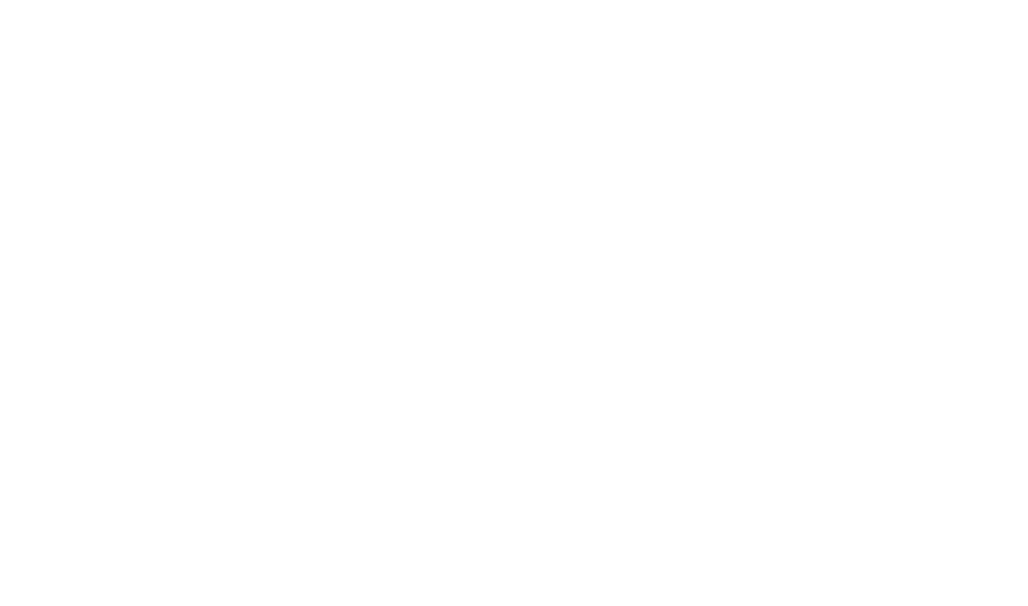
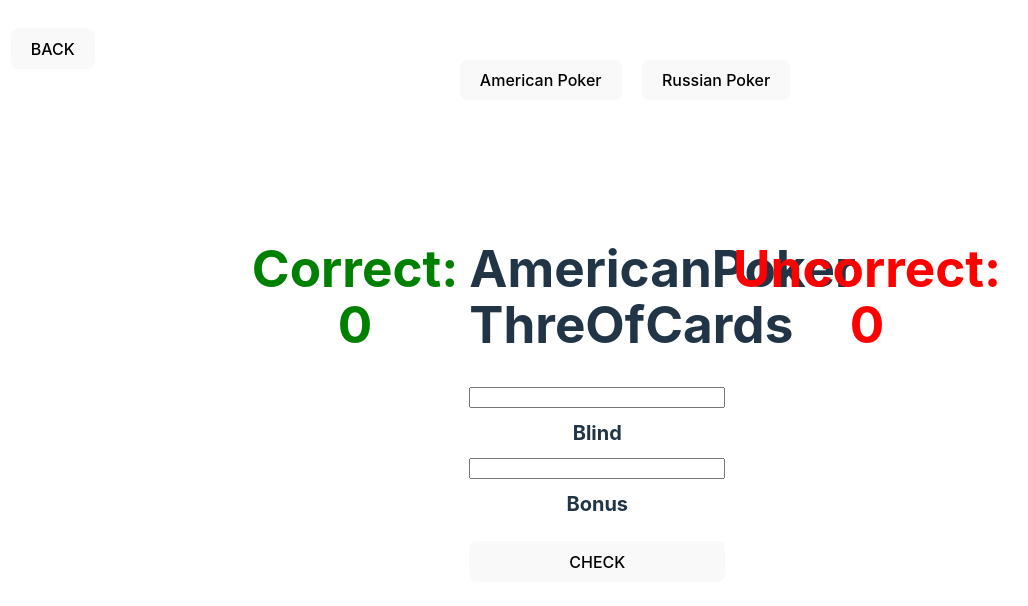
Before and after one commit to BuczekB/dealer-app, a React (Vite) app: page /PokerPayments in a window 1280 px wide. Before the commit this address had no page. Shown: the top 606 px of the page, without its empty margins (15-1043 px from the left). Built offline with nearby package versions, Linux system fonts and the light colour scheme.

Commit message:
add poker payments card

```diff
--- a/src/App.jsx
+++ b/src/App.jsx
@@ -3,6 +3,7 @@ import { Route, Routes } from 'react-router-dom'
 import MultiplicationTable from './MultiplicationTable'
 import HomePage from './HomePage'
 import CountingBJ from "./CountingBJ"
+import PokerPayments from './PokerPayments'
 
 import './App.css'
 
@@ -19,6 +20,7 @@ function App() {
         <Route path='/dealer-app' element={<HomePage/>}></Route>
         <Route path='/MultiplicationTable' element={<MultiplicationTable/>}></Route>
         <Route path='/CountingBJ' element={<CountingBJ/>}></Route>
+        <Route path='/PokerPayments' element={<PokerPayments/>}></Route>
      </Routes>
 
 
--- a/src/CountingBJ.jsx
+++ b/src/CountingBJ.jsx
@@ -17,7 +17,7 @@ export function CountingBJ() {
 
   const [correct, setCorrect] = useState(0)
   const [uncorrect, setUncorrect] = useState(0)
-  const [selectNumbers, setSelectNumbers] = useState([{a: 19 }, {b: 0}])
+  const [selectNumbers, setSelectNumbers] = useState([{a: 80 }, {b: 0}])
 
 
 
@@ -124,6 +124,7 @@ const data =[
     const {a} = selectNumbers[0]
     const {b} = selectNumbers[1]
     toggleNumber(a, b)
+
   },[])
 
 
@@ -171,7 +172,7 @@ const data =[
           toggleNumber(19, 0)
           setSelectNumbers([{a: 19}, {b:0}])
         break;
-        case '100-600':
+        case '100-400':
             toggleNumber(80, 19)
             setSelectNumbers([{a: 80}, {b:19}])
 
@@ -198,7 +199,7 @@ const data =[
 
 <div className='buttonBox'>
           <button id='first' onClick={() => changeNumbers('100')}>1-100</button>
-          <button id='secound' onClick={() => changeNumbers('100-600')}>100-600</button>
+          <button id='secound' onClick={() => changeNumbers('100-400')}>100-400</button>
           <button id='all' onClick={() => changeNumbers('all')}>ALL</button>
         </div>
 
--- a/src/HomePage.jsx
+++ b/src/HomePage.jsx
@@ -10,15 +10,14 @@ function HomePage() {
 
   return (
       <div className='container' >
-
-     <h1>HomePage</h1>
-
-
      <Link to="/MultiplicationTable">
      <button>Multiplication Table</button>
      </Link>
      <Link to="/CountingBJ">
      <button>Counting BJ</button>
+     </Link>
+     <Link to="/PokerPayments">
+     <button>PokerPayments</button>
      </Link>
 
 
--- a/src/MultiplicationTable.css
+++ b/src/MultiplicationTable.css
@@ -62,10 +62,12 @@ width: 50vw;
 
 .buttonBox{
   display: flex;
+  justify-content: center;
   position: absolute;
   top: 10%;
   left: 50%;
   transform: translate(-50%,-50%);
+  min-width: 50vw;
 }
 
 .mobileButton{
@@ -108,6 +110,7 @@ width: 50vw;
     width: 95vw;
     justify-content: center;
     font-size: 12px;
+   background-color: aquamarine;
   }
 }
 
--- /dev/null
+++ b/src/PokerPayments.css
@@ -0,0 +1,21 @@
+.inputBox{
+    display: flex;
+    flex-direction: column;
+    width: 20vw;
+    text-align: center;
+
+
+}
+.labelInputBox{
+    font-size: 20px;
+    padding: 10px;
+    font-weight: bold;
+}
+.buttonBox{
+    display: flex;
+    width: 20VW;
+    transform: translate(-50%,-50%);
+}
+.buttonBox button{
+    margin: 0 10px;
+}
--- /dev/null
+++ b/src/PokerPayments.jsx
@@ -0,0 +1,197 @@
+import { useEffect, useState } from "react"
+import { Link } from "react-router-dom"
+
+import './PokerPayments.css'
+
+const PokerPayments = () => {
+
+    const dataAmerican = [
+        {name: 'BigPoker', blind: 500, bonus: 50},
+        {name: 'SmallPoker', blind: 50, bonus: 40},
+        {name: 'FourOfCards', blind: 10, bonus: 30},
+        {name: 'Full', blind: 3, bonus: 9},
+        {name: 'Flush', blind: 3/2, bonus: 7},
+        {name: 'Strit', blind: 1, bonus: 4},
+        {name: 'ThreOfCards', blind: 0, bonus: 3},
+    ]
+    const dataRussian = [
+        {name: 'BigPoker', bet: 100, bonus: 10000},
+        {name: 'SmallPoker', bet: 50, bonus: 2000},
+        {name: 'FourOfCards', bet: 20, bonus: 500},
+        {name: 'Full', bet: 7, bonus: 200},
+        {name: 'Flush', bet: 5, bonus: 100},
+        {name: 'Strit', bet: 4, bonus: 50},
+        {name: 'ThreOfCards', bet: 3, bonus: 0},
+        {name: 'TwoPair', bet: 2, bonus: 0},
+        {name: 'OnePair', bet: 1, bonus: 0},
+    ]
+    const dataOfPokers = [
+      {name: 'AmericanPoker', firstValue: 'Blind', secoundValue: 'Bonus', data: 'dataAmerican'},
+      {name: 'RussianPoker', firstValue: 'Bet', secoundValue: 'Bonus', data: 'dataRussian'}
+    ]
+
+
+    const [nameOfGame, setNameOfGame] = useState(dataAmerican)
+    const [toggleHands, setToggleHands] = useState('')
+    const [inputValueOne, setInputValueOne] = useState('')
+    const [inputValueTwo, setInputValueTwo] = useState('')
+    const [correct, setCorrect] = useState(0)
+    const [uncorrect, setUncorrect] = useState(0)
+    const [choosePoker, setChoosePoker] = useState(dataOfPokers[0])
+
+
+    useEffect(() =>{
+      toggleNumber(6,1, dataAmerican)
+     },[])
+
+    const toggleNumber = (valueMax, valueMin, nameOfDataBase) =>{
+      const random = Math.floor(Math.random() * (valueMax - valueMin + 1) + valueMin);
+
+
+     console.log(nameOfGame);
+
+
+      const arrayElement = nameOfDataBase[random]
+
+
+      setToggleHands(arrayElement)
+
+   }
+
+   const handleChangeFirstInput = (e) =>{
+    setInputValueOne(e.target.value)
+ }
+ const handleChangeSecoundInput = (e) =>{
+  setInputValueTwo(e.target.value)
+}
+
+const checkPayments = () =>{
+
+  console.log(toggleHands);
+
+  if(choosePoker.name === 'AmericanPoker'){
+    if(toggleHands.blind == inputValueOne & toggleHands.bonus == inputValueTwo){
+      setCorrect(correct+1)
+      toggleNumber(6,1, dataAmerican)
+      setInputValueOne('')
+      setInputValueTwo('')
+    }
+    else{
+      setUncorrect(uncorrect+1)
+      setInputValueOne('')
+      setInputValueTwo('')
+    }
+  }
+
+  if(choosePoker.name === 'RussianPoker'){
+    if( toggleHands.bet == inputValueOne & toggleHands.bonus == inputValueTwo){
+      setCorrect(correct+1)
+      toggleNumber(6,1, dataRussian)
+      setInputValueOne('')
+      setInputValueTwo('')
+    }
+    else{
+      setUncorrect(uncorrect+1)
+      setInputValueOne('')
+      setInputValueTwo('')
+    }
+  }
+
+
+
+}
+const changeGame = (value) =>{
+
+  console.log(value);
+
+  console.log(value);
+
+  console.log(choosePoker.name);
+
+
+  switch (value) {
+    case 'American':
+        setNameOfGame(dataAmerican)
+        toggleNumber(6,1, dataAmerican)
+        setChoosePoker(dataOfPokers[0])
+        console.log('tets');
+      break;
+      case 'Russian':
+        setNameOfGame(dataRussian)
+        toggleNumber(6,1, dataRussian)
+        setChoosePoker(dataOfPokers[1])
+        console.log('test');
+        break;
+    default:
+      break
+  }
+
+  console.log(choosePoker.name);
+
+}
+
+
+
+
+
+const handleKeyDown = (e) =>{
+
+  if(e.key === 'Enter' ){
+    checkPayments()
+  }
+
+  }
+
+
+
+
+    return(
+        <div className='container'>
+
+        <Link to='/dealer-app'><button className='backButton'>BACK</button></Link>
+
+
+        <div className='buttonBox'>
+          <button onClick={() => {changeGame('American')}} id='first' >American Poker</button>
+          <button onClick={() => {changeGame('Russian')}} id='secound' >Russian Poker</button>
+
+        </div>
+
+    <div className='workBox'>
+       <div className='correct'>
+        <h1>Correct: <span id='correctNoumber'>{correct}</span></h1>
+        </div>
+
+        <div className='inputBox'>
+     <h1>{choosePoker.name}<span id='valueBJ'><br></br>{toggleHands.name}</span></h1>
+      <div className="inputBox"><input
+        onKeyDown={handleKeyDown}
+        name="blind"
+        value={inputValueOne}
+        onChange={handleChangeFirstInput}
+      ></input>
+      <label className="labelInputBox" htmlFor='blind'>{choosePoker.firstValue}</label>
+      </div>
+      <div className="inputBox"><input
+        onKeyDown={handleKeyDown}
+        name="bonus"
+        onChange={handleChangeSecoundInput}
+        value={inputValueTwo}
+      ></input>
+      <label className="labelInputBox" htmlFor='bonus'>{choosePoker.secoundValue}</label>
+      </div>
+      <button className='' onClick={checkPayments} >CHECK</button>
+     </div>
+
+     <div className='uncorrect'>
+     <h1>Uncorrect: {uncorrect}</h1>
+        </div>
+       </div>
+
+
+
+        </div>)
+
+}
+
+export default PokerPayments
```
